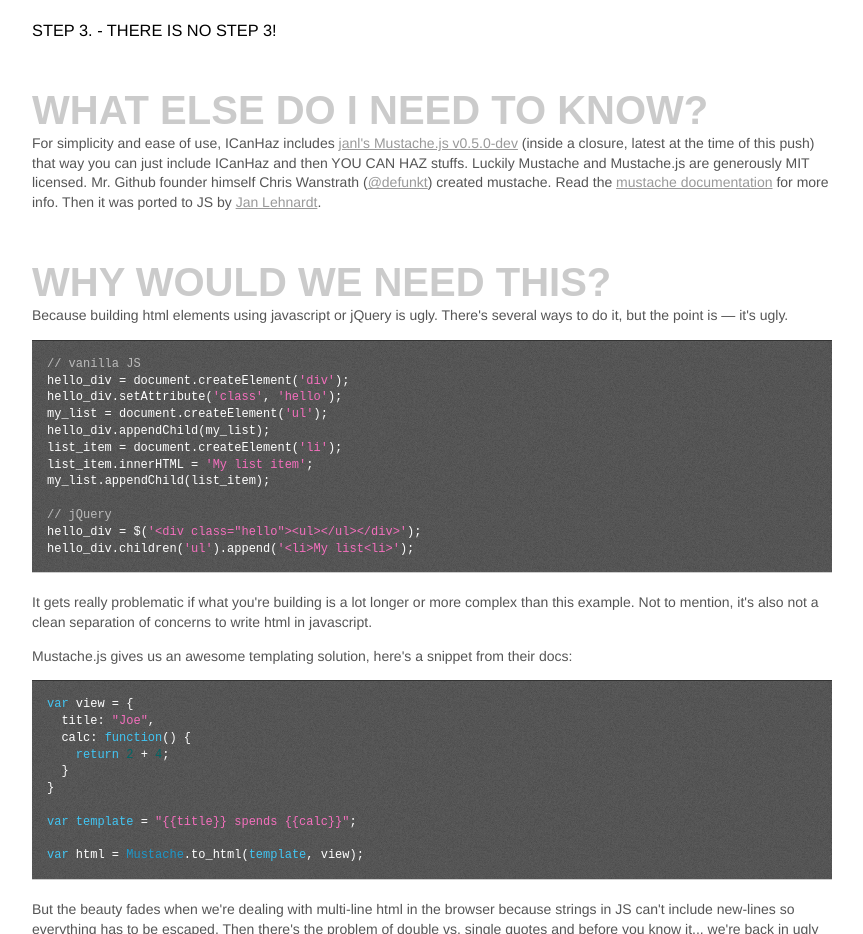
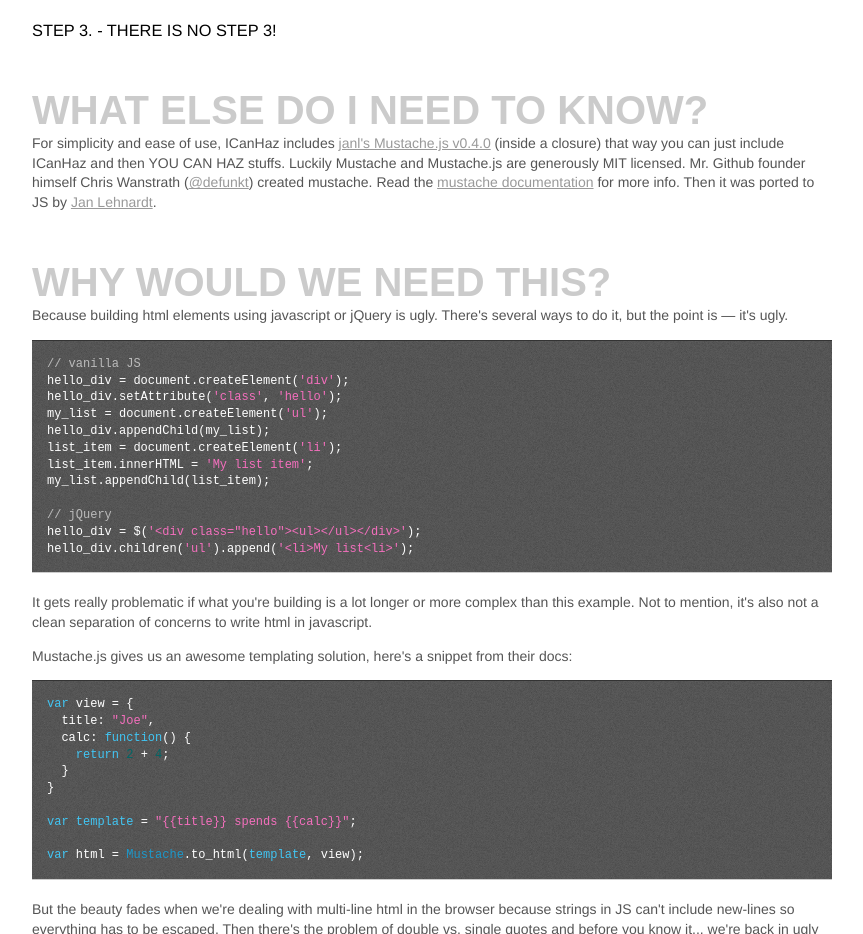
Before and after one commit to HenrikJoreteg/ICanHaz.js, a plain HTML site: page index.html in a window 1280 px wide. Shown: the part 1360-2294 px from the top of the page, without its empty margins (208-1071 px from the left). Drawn offline with Linux system fonts and the light colour scheme.

Commit message:
updating description of bundled mustache for docs

```diff
--- a/index.html
+++ b/index.html
@@ -68,7 +68,7 @@
             <p>For simplicity and ease of use, ICanHaz includes
             <a href=
             "https://github.com/janl/mustache.js">janl's
-            Mustache.js v0.5.0-dev</a> (inside a closure, latest at the time of this push) that way you
+            Mustache.js v0.4.0</a> (inside a closure) that way you
             can just include ICanHaz and then YOU
             CAN HAZ stuffs. Luckily Mustache and Mustache.js are
             generously MIT licensed. Mr. Github founder himself
```
